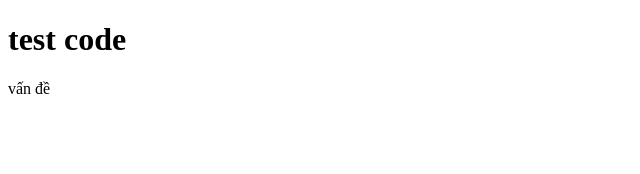
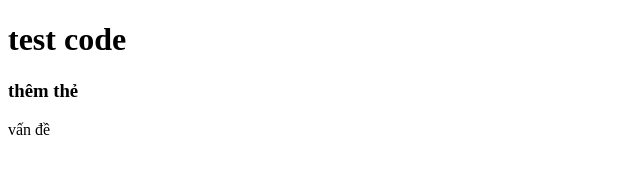
Before and after one commit to memory3321/-t, a plain HTML site: page index.html in a window 1280 px wide. Shown: the whole page, without its empty margins (0-640 px from the left). Drawn offline with Linux system fonts and the light colour scheme.

Commit message:
thêm thẻ

```diff
--- a/index.html
+++ b/index.html
@@ -6,6 +6,8 @@
 <body>
 
 <h1>test code</h1>
+
+<h3> thêm thẻ</h3>
 <p>vấn đề
 </p>
 
```
